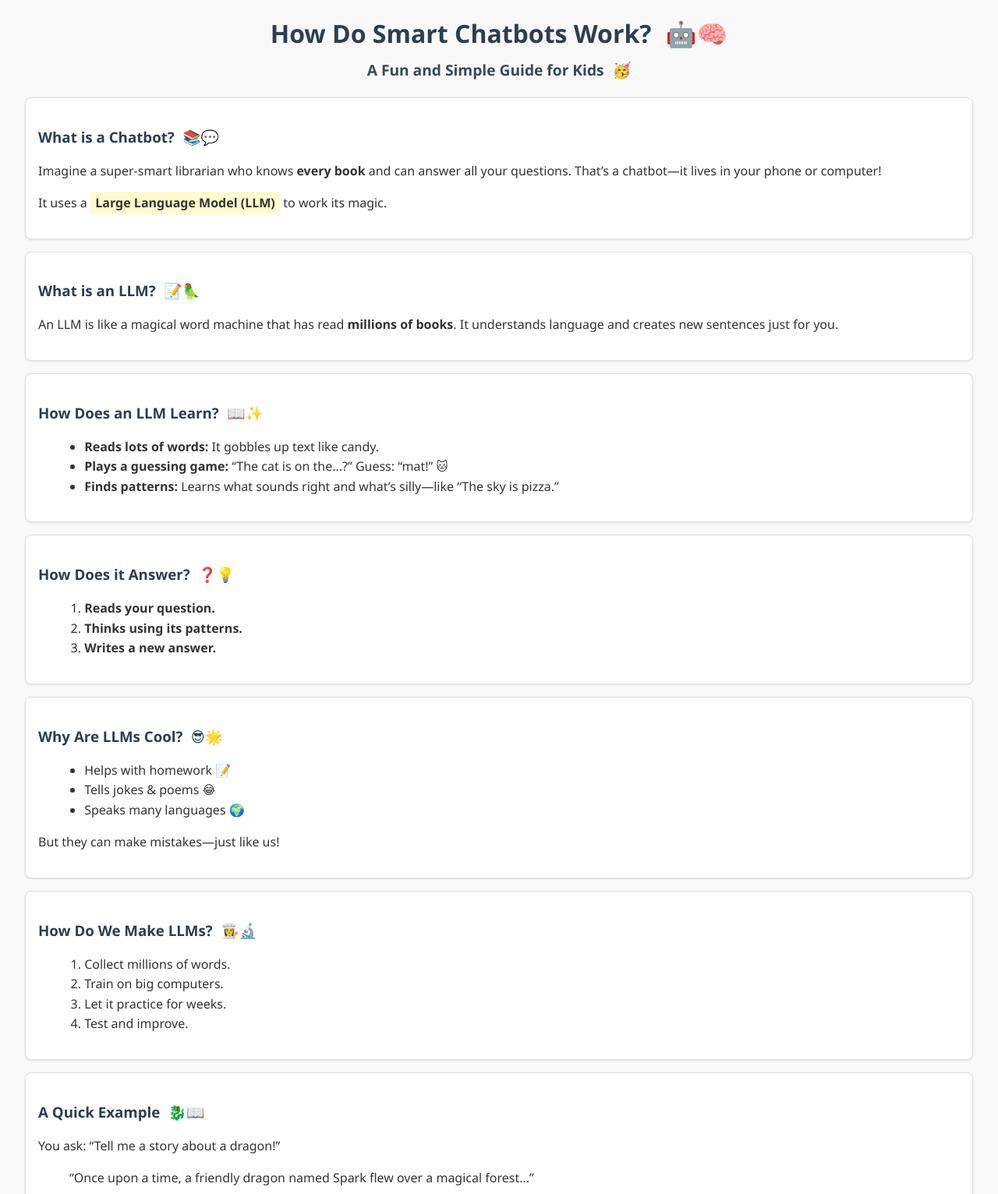
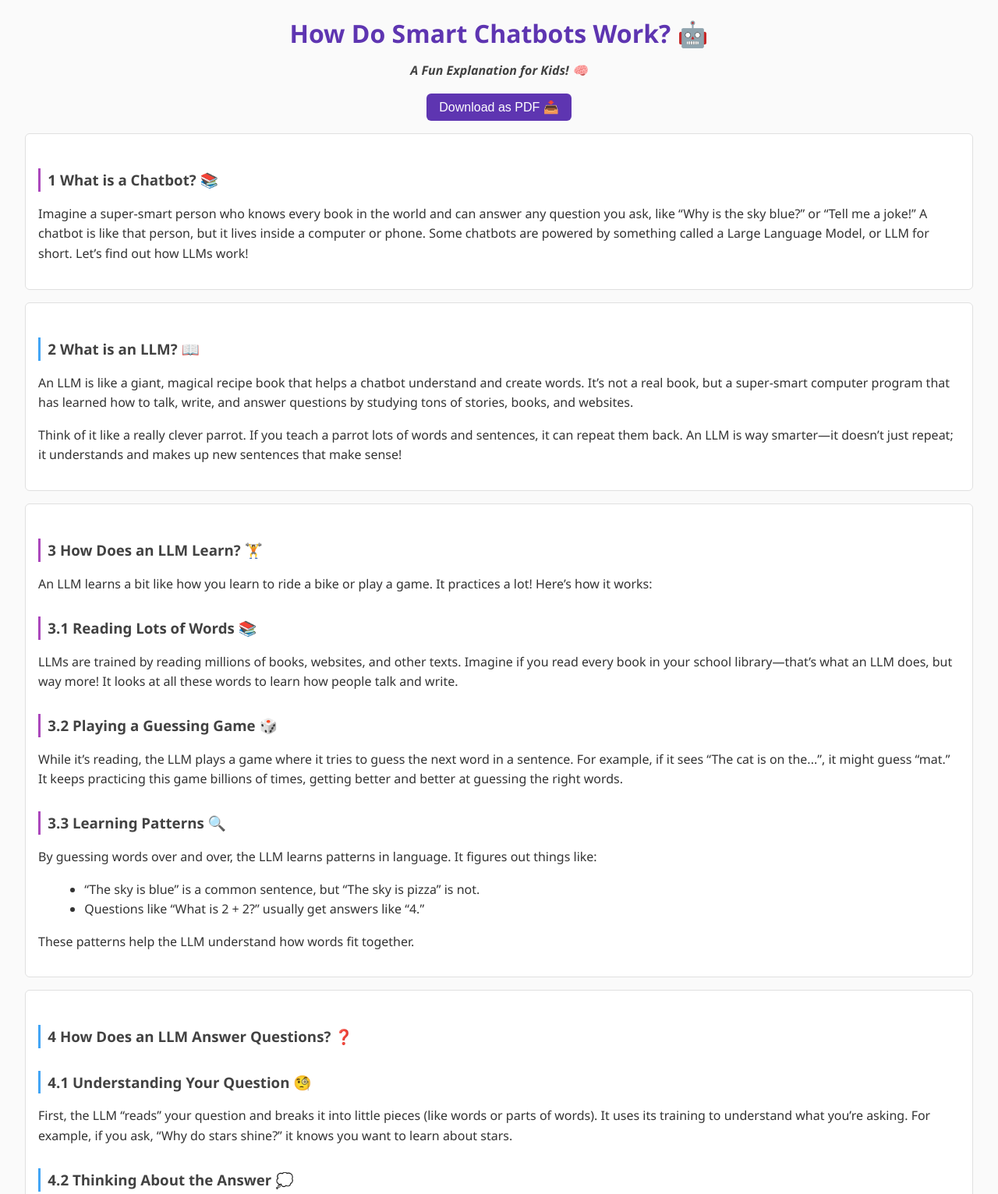
Before and after one commit to workszop/chat4kids, a plain HTML site: page index.html in a window 1280 px wide. Shown: the part 20-1552 px from the top of the page at 78% size. Drawn offline with Linux system fonts and the light colour scheme.

Commit message:
Update index.html

```diff
--- a/index.html
+++ b/index.html
@@ -7,7 +7,7 @@
   <style>
     body {
       font-family: 'Segoe UI', Tahoma, Geneva, Verdana, sans-serif;
-      background: #f9f9f9;
+      background: #fafafa;
       color: #333;
       margin: 0;
       padding: 1rem 2rem;
@@ -15,40 +15,58 @@
     }
     h1 {
       text-align: center;
-      color: #2c3e50;
-      margin-bottom: 0.2em;
+      color: #5e35b1;
+      margin-bottom: 0.3em;
     }
     h2 {
       text-align: center;
-      color: #34495e;
-      font-size: 1.2em;
+      color: #424242;
+      font-size: 1em;
+      font-style: italic;
       margin-top: 0;
       margin-bottom: 1em;
     }
+    .date {
+      text-align: center;
+      color: #666;
+      margin-bottom: 1.5em;
+    }
     h3 {
-      color: #2c3e50;
-      margin-top: 1em;
+      color: #424242;
+      margin-top: 1.5em;
       margin-bottom: 0.5em;
+      border-left: 3px solid #5e35b1;
+      padding-left: 0.5em;
     }
     .section {
       background: #ffffff;
       border: 1px solid #e0e0e0;
       padding: 1rem;
       margin: 1rem 0;
-      border-radius: 8px;
-      box-shadow: 0 1px 3px rgba(0,0,0,0.1);
+      border-radius: 6px;
+    }
+    .section:nth-child(odd) h3 {
+      border-left-color: #42a5f5;
+    }
+    .section:nth-child(even) h3 {
+      border-left-color: #ab47bc;
     }
     ul, ol {
       margin-left: 1.2em;
     }
-    .emoji {
-      margin-left: 0.3em;
+    #download-btn {
+      display: block;
+      margin: 1rem auto;
+      padding: 0.5rem 1rem;
+      font-size: 1rem;
+      color: #fff;
+      background-color: #5e35b1;
+      border: none;
+      border-radius: 6px;
+      cursor: pointer;
     }
-    .highlight {
-      background-color: #fffbcc;
-      padding: 0.2em 0.4em;
-      border-radius: 4px;
-      font-weight: 600;
+    #download-btn:hover {
+      background-color: #512da8;
     }
     footer {
       text-align: center;
@@ -61,82 +79,114 @@
       h1 { font-size: 1.8em; }
     }
   </style>
+  <script src="https://cdnjs.cloudflare.com/ajax/libs/html2pdf.js/0.9.2/html2pdf.bundle.min.js"></script>
 </head>
 <body>
 
-  <h1>How Do Smart Chatbots Work? <span class="emoji">🤖🧠</span></h1>
-  <h2>A Fun and Simple Guide for Kids <span class="emoji">🥳</span></h2>
+  <h1>How Do Smart Chatbots Work? 🤖</h1>
+  <h2>A Fun Explanation for Kids! 🧠</h2>
+  <button id="download-btn">Download as PDF 📥</button>
 
   <div class="section">
-    <h3>What is a Chatbot? <span class="emoji">📚💬</span></h3>
-    <p>Imagine a super-smart librarian who knows <strong>every book</strong> and can answer all your questions. That’s a chatbot—it lives in your phone or computer!</p>
-    <p>It uses a <span class="highlight">Large Language Model (LLM)</span> to work its magic.</p>
+    <h3>1 What is a Chatbot? 📚</h3>
+    <p>Imagine a super-smart person who knows every book in the world and can answer any question you ask, like “Why is the sky blue?” or “Tell me a joke!” A chatbot is like that person, but it lives inside a computer or phone. Some chatbots are powered by something called a Large Language Model, or LLM for short. Let’s find out how LLMs work!</p>
   </div>
 
   <div class="section">
-    <h3>What is an LLM? <span class="emoji">📝🦜</span></h3>
-    <p>An LLM is like a magical word machine that has read <strong>millions of books</strong>. It understands language and creates new sentences just for you.</p>
+    <h3>2 What is an LLM? 📖</h3>
+    <p>An LLM is like a giant, magical recipe book that helps a chatbot understand and create words. It’s not a real book, but a super-smart computer program that has learned how to talk, write, and answer questions by studying tons of stories, books, and websites.</p>
+    <p>Think of it like a really clever parrot. If you teach a parrot lots of words and sentences, it can repeat them back. An LLM is way smarter—it doesn’t just repeat; it understands and makes up new sentences that make sense!</p>
   </div>
 
   <div class="section">
-    <h3>How Does an LLM Learn? <span class="emoji">📖✨</span></h3>
+    <h3>3 How Does an LLM Learn? 🏋️</h3>
+    <p>An LLM learns a bit like how you learn to ride a bike or play a game. It practices a lot! Here’s how it works:</p>
+    <h3>3.1 Reading Lots of Words 📚</h3>
+    <p>LLMs are trained by reading millions of books, websites, and other texts. Imagine if you read every book in your school library—that’s what an LLM does, but way more! It looks at all these words to learn how people talk and write.</p>
+    <h3>3.2 Playing a Guessing Game 🎲</h3>
+    <p>While it’s reading, the LLM plays a game where it tries to guess the next word in a sentence. For example, if it sees “The cat is on the...”, it might guess “mat.” It keeps practicing this game billions of times, getting better and better at guessing the right words.</p>
+    <h3>3.3 Learning Patterns 🔍</h3>
+    <p>By guessing words over and over, the LLM learns patterns in language. It figures out things like:</p>
     <ul>
-      <li><strong>Reads lots of words:</strong> It gobbles up text like candy.</li>
-      <li><strong>Plays a guessing game:</strong> “The cat is on the...?” Guess: “mat!” 🐱</li>
-      <li><strong>Finds patterns:</strong> Learns what sounds right and what’s silly—like “The sky is pizza.”</li>
+      <li>“The sky is blue” is a common sentence, but “The sky is pizza” is not.</li>
+      <li>Questions like “What is 2 + 2?” usually get answers like “4.”</li>
     </ul>
+    <p>These patterns help the LLM understand how words fit together.</p>
   </div>
 
   <div class="section">
-    <h3>How Does it Answer? <span class="emoji">❓💡</span></h3>
+    <h3>4 How Does an LLM Answer Questions? ❓</h3>
+    <h3>4.1 Understanding Your Question 🧐</h3>
+    <p>First, the LLM “reads” your question and breaks it into little pieces (like words or parts of words). It uses its training to understand what you’re asking. For example, if you ask, “Why do stars shine?” it knows you want to learn about stars.</p>
+    <h3>4.2 Thinking About the Answer 💭</h3>
+    <p>Next, the LLM thinks about all the patterns it learned. It picks the words that best fit your question, like putting together a puzzle. It doesn’t just copy an answer—it creates a new one based on what it knows.</p>
+    <h3>4.3 Writing the Answer ✍️</h3>
+    <p>Finally, the LLM puts the words together into a sentence or paragraph and sends it back to you. For example, it might say, “Stars shine because they are giant balls of hot gas that make light!”</p>
+  </div>
+
+  <div class="section">
+    <h3>5 Why Are LLMs So Cool? 😎</h3>
+    <p>LLMs are amazing because they can:</p>
+    <ul>
+      <li>Answer almost any question, from math to stories.</li>
+      <li>Write poems, jokes, or even help with homework.</li>
+      <li>Talk in different languages, like Spanish or French.</li>
+    </ul>
+    <p>But they’re not perfect! Sometimes they make mistakes or don’t know something, just like people do.</p>
+  </div>
+
+  <div class="section">
+    <h3>6 How Do People Make LLMs? 👩‍🍳</h3>
+    <p>Building an LLM is like baking a super complicated cake. Here’s what happens:</p>
     <ol>
-      <li><strong>Reads your question.</strong></li>
-      <li><strong>Thinks using its patterns.</strong></li>
-      <li><strong>Writes a new answer.</strong></li>
+      <li>Gather Ingredients: Scientists collect tons of text data (like books and websites).</li>
+      <li>Get the oven ready: They use a big computer to train the LLM, teaching it to guess words.</li>
+      <li>Bake It: The computer runs for weeks or months, learning to write (playing the guessing game).</li>
+      <li>Test the Cake: They check if the LLM gives good answers and fix any mistakes.</li>
     </ol>
   </div>
 
   <div class="section">
-    <h3>Why Are LLMs Cool? <span class="emoji">😎🌟</span></h3>
-    <ul>
-      <li>Helps with homework 📝</li>
-      <li>Tells jokes & poems 😂</li>
-      <li>Speaks many languages 🌍</li>
-    </ul>
-    <p>But they can make mistakes—just like us!</p>
+    <h3>7 A Fun Example 🐉</h3>
+    <p>Let’s say you ask me, “Tell me a story about a dragon!” Here’s what I do:</p>
+    <ol>
+      <li>I understand you want a story about a dragon.</li>
+      <li>I think about dragon stories I learned during training.</li>
+      <li>I create a new story, like: “Once upon a time, a friendly dragon named Spark flew over a magical forest...”.</li>
+    </ol>
+    <p>Cool, right?</p>
   </div>
 
   <div class="section">
-    <h3>How Do We Make LLMs? <span class="emoji">👩‍🍳🔬</span></h3>
-    <ol>
-      <li>Collect millions of words.</li>
-      <li>Train on big computers.</li>
-      <li>Let it practice for weeks.</li>
-      <li>Test and improve.</li>
-    </ol>
+    <h3>8 What Can’t LLMs Do? 🚫</h3>
+    <p>LLMs are super smart, but they’re not like humans. They:</p>
+    <ul>
+      <li>Don’t have feelings or know what it’s like to eat ice cream.</li>
+      <li>Can’t see, hear, or touch the world like you do.</li>
+      <li>Sometimes guess wrong or make up answers if they’re not sure.</li>
+    </ul>
+    <p>That’s why it’s important to check their answers, especially for schoolwork!</p>
   </div>
 
   <div class="section">
-    <h3>A Quick Example <span class="emoji">🐉📖</span></h3>
-    <p>You ask: “Tell me a story about a dragon!”</p>
-    <blockquote>“Once upon a time, a friendly dragon named Spark flew over a magical forest...”</blockquote>
-  </div>
-
-  <div class="section">
-    <h3>Limitations <span class="emoji">🚫🤷</span></h3>
-    <ul>
-      <li>No feelings 💔</li>
-      <li>Cannot taste ice cream 🍦</li>
-      <li>No senses like sight or hearing 🙈</li>
-      <li>May guess wrong.</li>
-    </ul>
-  </div>
-
-  <div class="section">
-    <h3>Wrap-Up <span class="emoji">🎁🧙</span></h3>
-    <p>LLMs are like magical librarians that learn from words to chat with you! They’re helpful, fun, and a little bit quirky.</p>
+    <h3>9 Let’s Wrap It Up! 🎉</h3>
+    <p>An LLM is like a super-smart, magical person inside a computer. It learns by reading tons of words, playing guessing games, and finding patterns. When you ask it a question, it uses what it learned to create an answer just for you. LLMs are awesome for answering questions, telling stories, and helping with lots of things, but they’re not perfect. Now you know how chatbots like me work—pretty cool, huh?</p>
   </div>
 
   <footer>Made for curious minds — May 4, 2025</footer>
+
+  <script>
+    document.getElementById('download-btn').addEventListener('click', function() {
+      const element = document.body;
+      const opt = {
+        margin:       0.4,
+        filename:     'Chatbot_Guide.pdf',
+        image:        { type: 'jpeg', quality: 0.98 },
+        html2canvas:  { scale: 2 },
+        jsPDF:        { unit: 'in', format: 'letter', orientation: 'portrait' }
+      };
+      html2pdf().set(opt).from(element).save();
+    });
+  </script>
 </body>
 </html>
```
